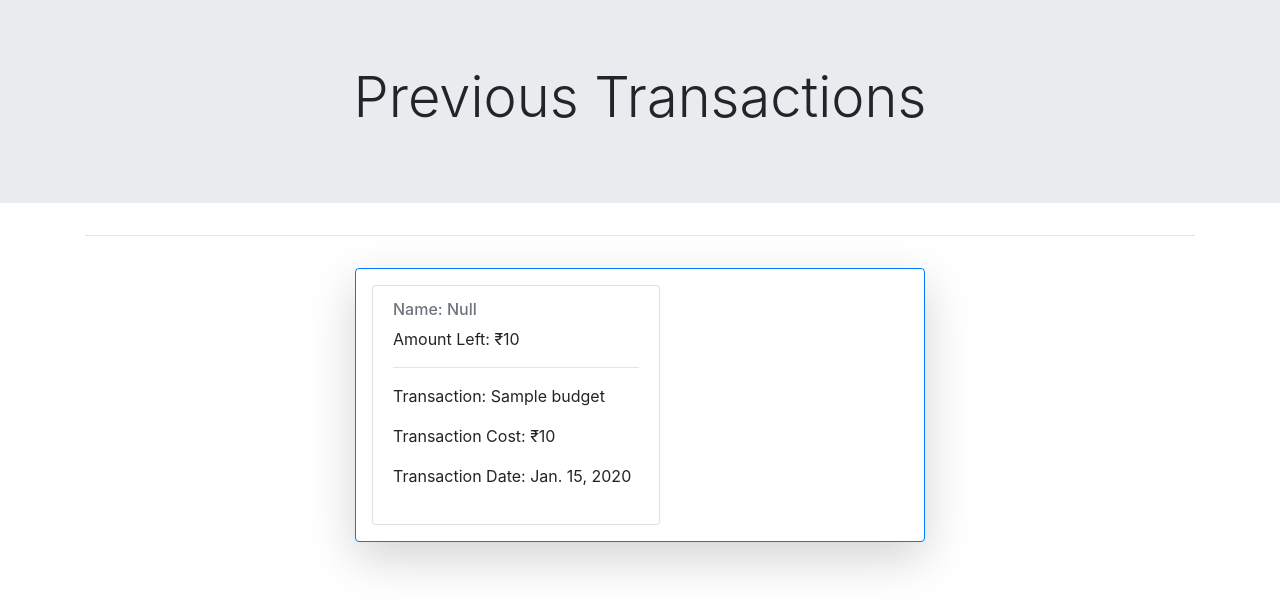
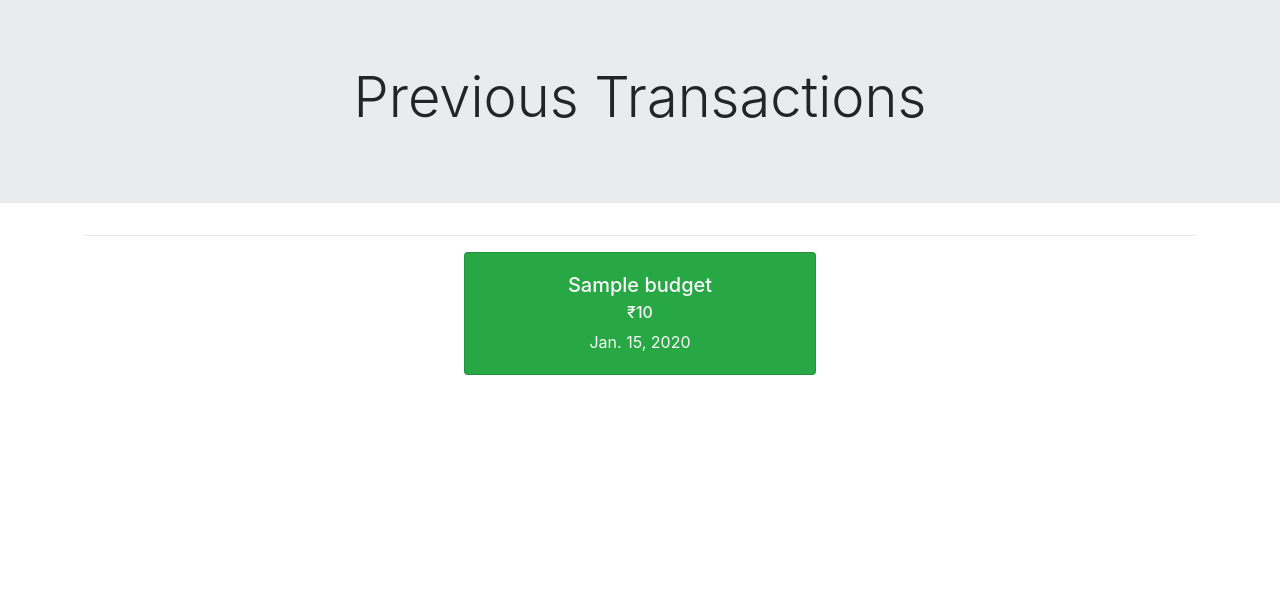
Before and after one commit to AswinAsok/The-Budgetter, a Django app: page /history/ in a window 1280 px wide. Shown: the top 610 px of the page. Run offline with Django 3.2, Linux system fonts and the light colour scheme; tables that the repository leaves empty hold one stand-in row (values such as "Sample post"); some libraries are stand-ins or nearby versions.

Commit message:
More Styling added

```diff
--- a/Budget/views.py
+++ b/Budget/views.py
@@ -17,11 +17,30 @@ def history(request):
 def home(request):
     budgets = Budget.objects.all()
     total = 0
+    income = 0
+    expenditure = 0
     for budget in budgets:
         total = total + budget.amount
+        if(budget.amount<0):
+            expenditure = expenditure + budget.amount
+        else:
+            income = income + budget.amount
 
+
+    labels = []
+    data = []
+
+    queryset = Budget.objects.order_by('-amount')[:5]
+    for budget in queryset:
+        labels.append(budget.name)
+        data.append(budget.amount)
     context = {}
     context['Total'] = total
+    context['Income'] = income
+    context['labels'] = labels
+    context['data'] = data
+
+    context['Expenditure'] = expenditure
     return render(request, 'home.html', context)
 
 def create(request):
--- a/Templates/base.html
+++ b/Templates/base.html
@@ -14,6 +14,7 @@
     {% block content %}{% endblock %}
 
     <!-- Optional JavaScript -->
+    <!-- <script src="https://cdn.jsdelivr.net/npm/chart.js@2.9.3/dist/Chart.min.js"></script> -->
     <!-- jQuery first, then Popper.js, then Bootstrap JS -->
     <script src="https://code.jquery.com/jquery-3.3.1.slim.min.js" integrity="sha384-q8i/X+965DzO0rT7abK41JStQIAqVgRVzpbzo5smXKp4YfRvH+8abtTE1Pi6jizo" crossorigin="anonymous"></script>
     <script src="https://cdnjs.cloudflare.com/ajax/libs/popper.js/1.14.7/umd/popper.min.js" integrity="sha384-UO2eT0CpHqdSJQ6hJty5KVphtPhzWj9WO1clHTMGa3JDZwrnQq4sF86dIHNDz0W1" crossorigin="anonymous"></script>
--- a/Templates/history.html
+++ b/Templates/history.html
@@ -7,24 +7,31 @@
 <div class="jumbotron jumbotron-fluid">
   <h1 class="display-4 d-flex justify-content-center">Previous Transactions</h1>
 </div>
-<div class="container">
+<div class="container ">
   <hr />
-  <div class="row d-flex justify-content-center">
-    <div
-      class="col-6 m-3 card shadow-lg p-3 mb-5 bg-white rounded border border-primary">
-      <div class="card" style="width: 18rem;">
-        <div class="card-body">
-          <h6 class="card-subtitle mb-2 text-muted">Name: Null</h6>
-          <p class="card-text">Amount Left: ₹{{Total}}</p>
-          {% for Budget in Budgets %}
-          <hr>
-          <p>Transaction: {{Budget.name}}</p>
-          <p>Transaction Cost: ₹{{Budget.amount}}</p>
-          <p>Transaction Date: {{Budget.date}}</p>
-          {% endfor %}
-        </div>
+    {%for budget in Budgets%}
+    {%if budget.amount > 0%}
+    <div class="d-flex justify-content-center m-1 text-light">
+    <div class="card bg-success" style="width: 22rem;">
+      <div class="card-body ">
+        <h5 class="card-title d-flex justify-content-center ">{{budget.name}}</h5>
+        <h6 class="card-subtitle mb-2 text-light d-flex justify-content-center ">₹{{budget.amount}}</h6>
+        <p class="card-text d-flex justify-content-center ">{{budget.date}}</p>
       </div>
     </div>
+  </div>
+  {% else %}
+  <div class="d-flex justify-content-center m-1 text-light">
+    <div class="card " style="width: 22rem;">
+      <div class="card-body ">
+        <h5 class="card-title d-flex justify-content-center ">{{budget.name}}</h5>
+        <h6 class="card-subtitle mb-2 d-flex justify-content-center ">₹{{budget.amount}}</h6>
+        <p class="card-text d-flex justify-content-center ">{{budget.date}}</p>
+      </div>
+    </div>
+  </div>
+  {% endif %}
+    {% endfor %}
   </div>
 </div>
 
```
Also changed, not shown: Templates/home.html (+33 -0 lines).
